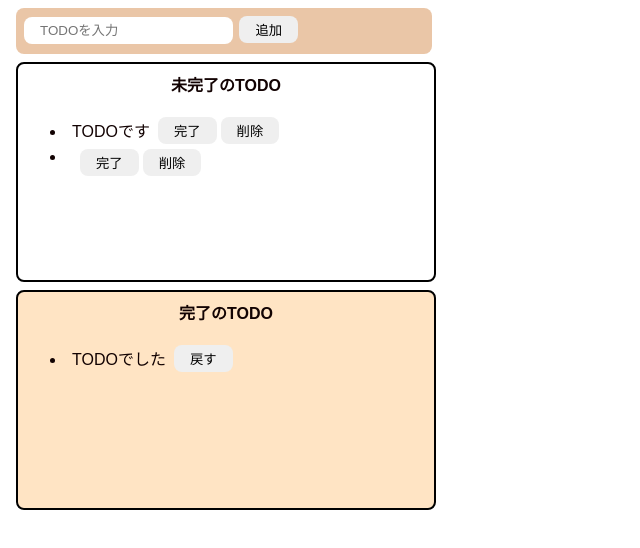
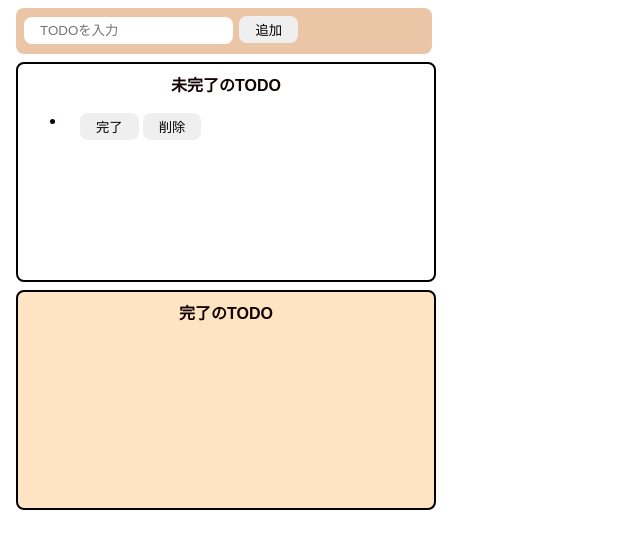
Before and after one commit to ks415/TODO-JS-, a website built with Vite: page index.html in a window 1280 px wide. Both pictures are taken after a click on the button "追加". Shown: the whole page, without its empty margins (0-640 px from the left). Built offline with nearby package versions, Linux system fonts and the light colour scheme.

Commit message:
リファクタリングして戻すボタンの機能を追加

```diff
--- a/index.html
+++ b/index.html
@@ -14,24 +14,11 @@
     <div class="incomplete-area">
       <p class="title">未完了のTODO</p>
       <ul id="incomplete-list">
-        <li>
-          <div class="list-row">
-            <p class="todo-item">TODOです</p>
-            <button>完了</button>
-            <button>削除</button>
-          </div>
-        </li>
       </ul>
     </div>
     <div class="complete-area">
       <p class="title">完了のTODO</p>
       <ul id="complete-list">
-        <li>
-          <div class="list-row">
-            <p class="todo-item">TODOでした</p>
-            <button>戻す</button>
-          </div>
-        </li>
       </ul>
     </div>
     <script type="module" src="/src/main.js"></script>
--- a/src/main.js
+++ b/src/main.js
@@ -5,6 +5,12 @@
   const inputText = document.getElementById('add-text').value;
   document.getElementById('add-text').value = "";
 
+  // 未完了リストに追加
+  createIncompleteTodo(inputText);
+};
+
+// 渡された引数を元に未完了のTODOを作成する関数
+const createIncompleteTodo = (todo) => {
   // li生成
   const li = document.createElement("li");
 
@@ -15,7 +21,7 @@
   // p生成
   const p = document.createElement("p");
   p.className = "todo-item";
-  p.innerText = inputText;
+  p.innerText = todo;
 
   // button(完了)タグ生成
   const completeButton = document.createElement("button");
@@ -28,6 +34,13 @@
     // 戻すボタンを生成してdivタグ配下に設定
     const backButton = document.createElement("button");
     backButton.innerText = "戻す";
+    backButton.addEventListener("click", () => {
+      // TODOの内容を取得し，未完了リストに追加
+      const todoText = backButton.previousElementSibling.innerText;
+      createIncompleteTodo(todoText);
+      // 押された戻すボタンの親にあるliタグを削除
+      backButton.closest("li").remove();
+    })
     moveTarget.firstElementChild.appendChild(backButton);
     // 完了リストに移動
     document.getElementById("complete-list").appendChild(moveTarget);
```
